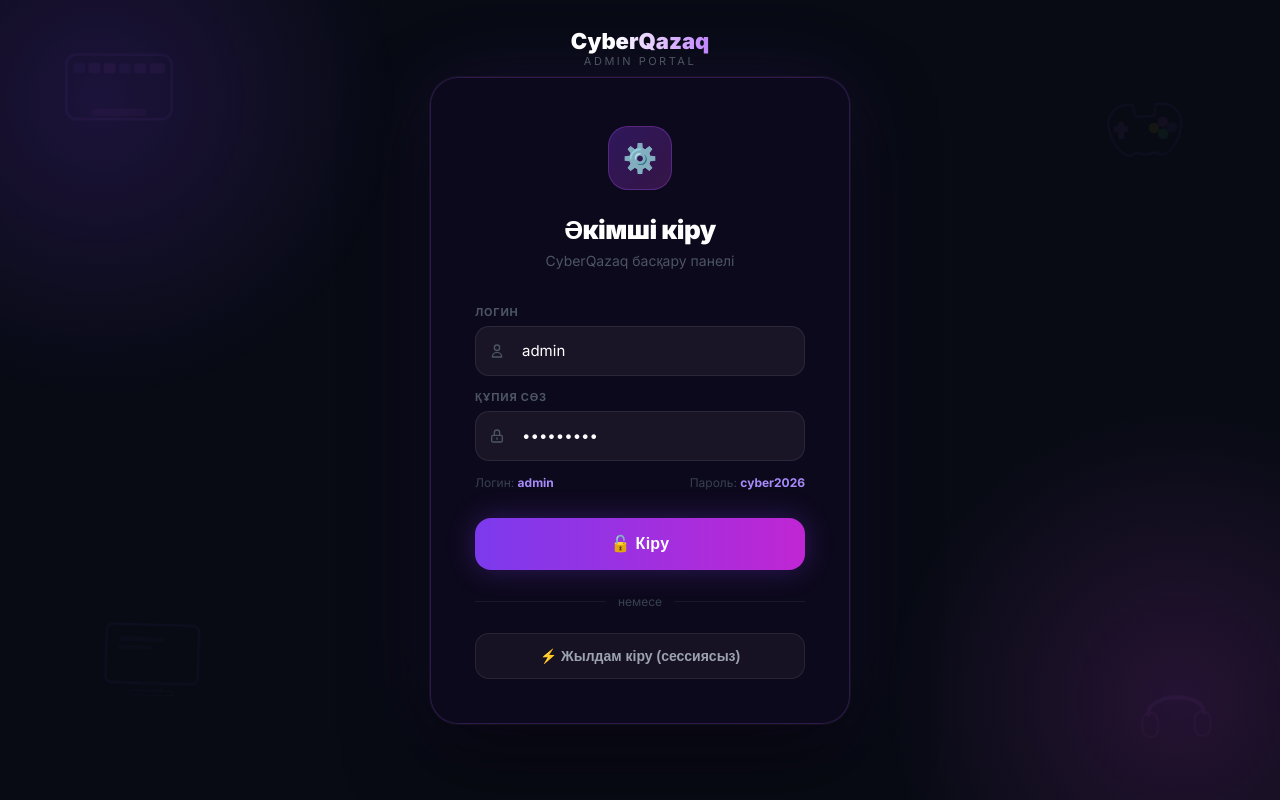
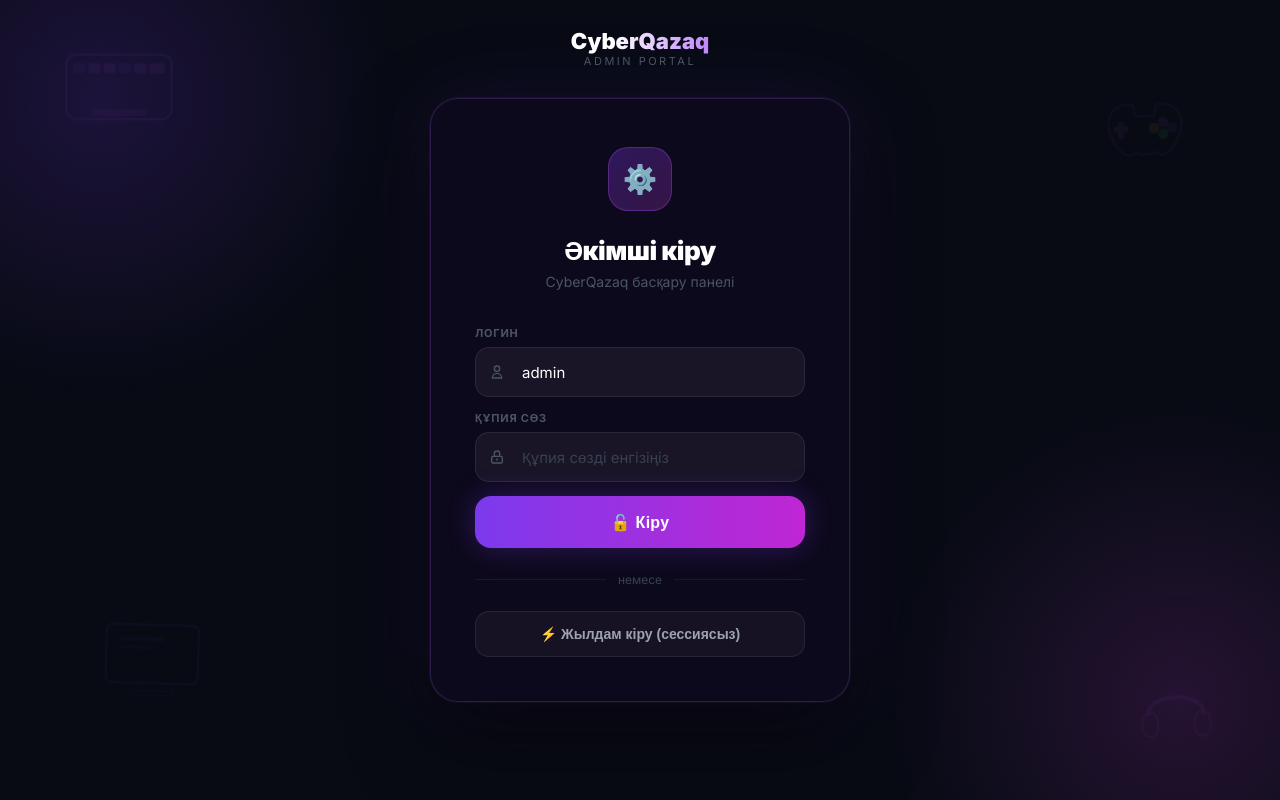
Before and after one commit to M4shoon/cyberqazaq-shop, a Flask app: page /admin/login in a window 1280 px wide. Run offline with Flask 3, Linux system fonts and the light colour scheme; parts of the project's set-up code (start-up, migrations or seed data) failed here and were passed over; some libraries are stand-ins or nearby versions.

Commit message:
Remove hardcoded admin credentials from login page

```diff
--- a/templates/admin_login.html
+++ b/templates/admin_login.html
@@ -256,13 +256,8 @@
       <svg class="field-icon" width="16" height="16" fill="none" viewBox="0 0 24 24" stroke="currentColor" stroke-width="2">
         <path stroke-linecap="round" stroke-linejoin="round" d="M12 15v2m-6 4h12a2 2 0 002-2v-6a2 2 0 00-2-2H6a2 2 0 00-2 2v6a2 2 0 002 2zm10-10V7a4 4 0 00-8 0v4h8z"/>
       </svg>
-      <input type="password" id="loginPass" placeholder="Құпия сөзді енгізіңіз" value="cyber2026" autocomplete="current-password">
+      <input type="password" id="loginPass" placeholder="Құпия сөзді енгізіңіз" autocomplete="current-password">
     </div>
-  </div>
-
-  <div class="hint-row">
-    <span>Логин: <span class="hint-val">admin</span></span>
-    <span>Пароль: <span class="hint-val">cyber2026</span></span>
   </div>
 
   <button class="submit-btn" id="loginBtn" onclick="handleLogin()">
```
